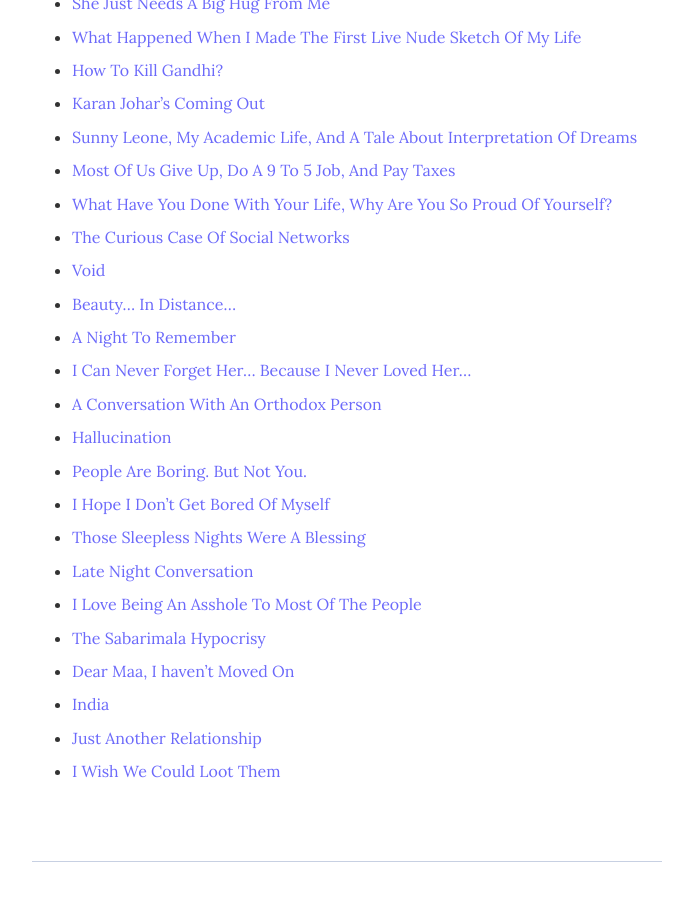
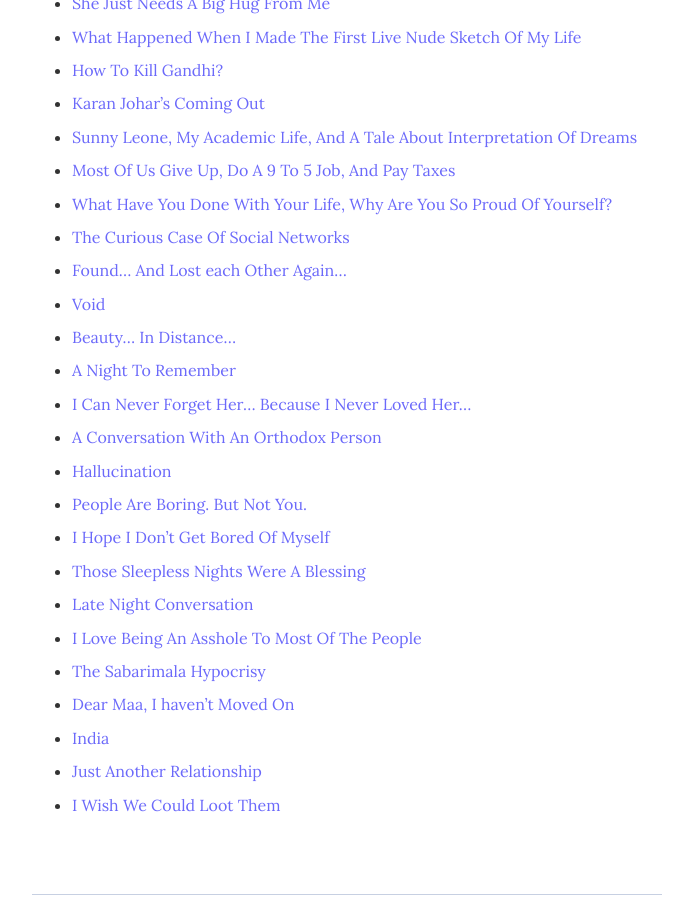
Before and after one commit to argumentativeyouth/pblog, a Jekyll site: the page built from _pages/all-posts.md, in a window 1280 px wide and 900 px high, scrolled down 1084 px. Shown: the whole window, without its empty margins (293-986 px from the left). Built offline with Jekyll 4.4.1, drawn with Linux system fonts in a browser that asks for light colours.

Commit message:
Update all-posts.md

```diff
--- a/_pages/all-posts.md
+++ b/_pages/all-posts.md
@@ -37,6 +37,7 @@
 * [Most Of Us Give Up, Do A 9 To 5 Job, And Pay Taxes](https://pritams.blog/most-of-us-give-up-do-a-9-to-5-job-and-pay-taxes/)
 * [What Have You Done With Your Life, Why Are You So Proud Of Yourself?](https://pritams.blog/why-are-you-so-proud-of-yourself/)
 * [The Curious Case Of Social Networks](https://pritams.blog/the-curious-case-of-social-networks/)
+* [Found... And Lost each Other Again...](https://pritams.blog/found-and-lost-each-other-again/)
 * [Void](https://pritams.blog/void/)
 * [Beauty... In Distance...](https://pritams.blog/beauty-in-distance/)
 * [A Night To Remember](https://pritams.blog/a-night-to-remember/)
```
